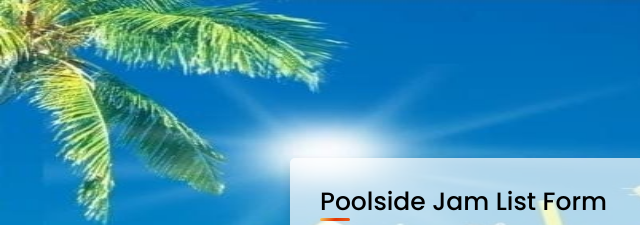
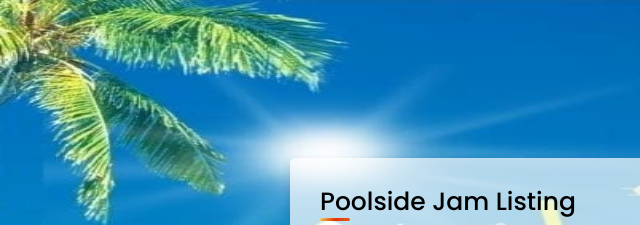
Before and after one commit to zacer868/Poolside-Jam, a plain HTML site: page index.html in a window 1280 px wide. Shown: the top 225 px of the page, 0-640 px from the left. Drawn offline with Linux system fonts and the light colour scheme.

Commit message:
Update index.html

```diff
--- a/index.html
+++ b/index.html
@@ -9,7 +9,7 @@
   </head>
   <body>
     <div class="container">
-      <div class="title">Poolside Jam List Form</div>
+      <div class="title">Poolside Jam Listing</div>
       <div class="content">
         <form
           method="post"
```
